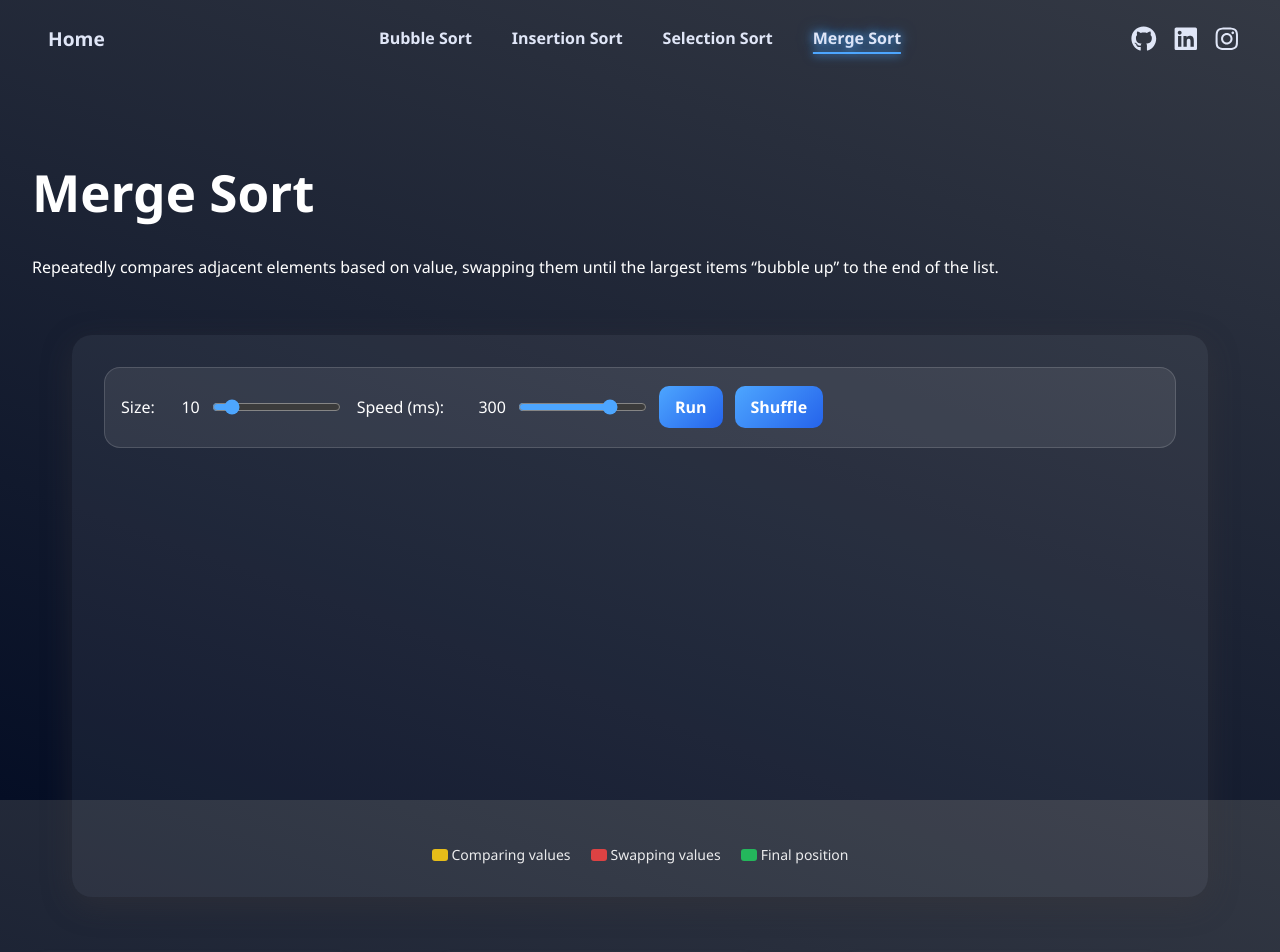
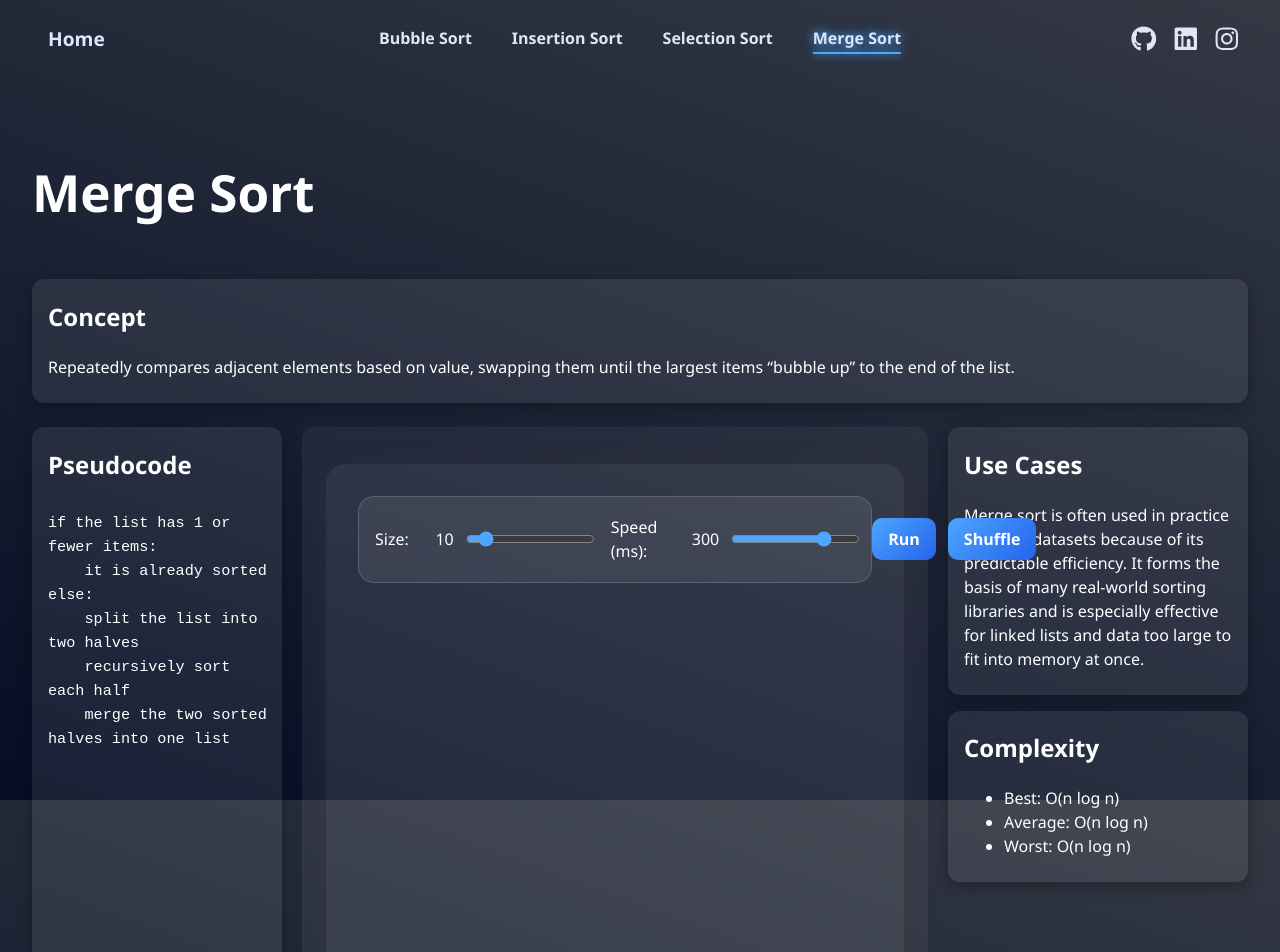
Before and after one commit to masonliiu/fullstack-algorithm-visualizer, a React (Vite) app in the folder frontend/: page /sorting/merge in a window 1280 px wide. Shown: the top 952 px of the page. Built offline with nearby package versions, Linux system fonts and the light colour scheme; no server answers.

Commit message:
merge sort page improvements

```diff
--- a/frontend/src/pages/Sorting/MergeSort.jsx
+++ b/frontend/src/pages/Sorting/MergeSort.jsx
@@ -4,10 +4,54 @@ import "../../styles/AlgorithmLayout.css";
 
 export default function MergeSort() {
     return (
-        <div style={{ padding: "32px", minHeight: "100vh", paddingTop: "130px", color: "white"}}>
+        <div className="algorithm-container">
             <h1>Merge Sort</h1>
-            <p>Repeatedly compares adjacent elements based on value, swapping them until the largest items “bubble up” to the end of the list.</p>
-            <Visualizer algo ="merge" />
+
+            <div className="card concept-card">
+                <h2>Concept</h2>
+                <p>
+                Repeatedly compares adjacent elements based on value, swapping them until the largest items “bubble up” to the end of the list.
+                </p>
+            </div>
+            <div className="algorithm-grid">
+                <div className="card pseudocode-card">
+                    <h2>Pseudocode</h2>
+                    <pre>
+                    {`if the list has 1 or fewer items:
+    it is already sorted
+else:
+    split the list into two halves
+    recursively sort each half
+    merge the two sorted halves into one list`}
+                    </pre>
+                </div>
+
+                <div className="visualizer-wrapper">
+                    <Visualizer algo="merge" />
+                </div>
+
+                <div className="card-stack">
+                    <div className="card use-cases-card">
+                        <h2>Use Cases</h2>
+                        <p>
+                        Merge sort is often used in practice for large datasets because of its predictable efficiency.
+                        It forms the basis of many real-world sorting libraries and is especially effective for linked lists and data too large to fit into memory at once.
+                        </p>
+                    </div>
+
+                    <div className="card">
+                        <h2>Complexity</h2>
+                        <ul>
+                            <li>Best: O(n log n)</li>
+                            <li>Average: O(n log n)</li>
+                            <li>Worst: O(n log n)</li>
+                        </ul>
+                    </div>
+                </div>
+            </div>
+
+            <div className="relatedAlgorithms">
+                <h2>More Sorting Algorithms</h2>
                 <div className="card-grid" style={{ gap: "16px"}}>
                         <AlgorithmCard
                             title="Bubble Sort"
@@ -29,5 +73,6 @@ export default function MergeSort() {
                         />
                 </div>
             </div>
+        </div>
     );
 }
--- a/frontend/src/pages/Sorting/SelectionSort.jsx
+++ b/frontend/src/pages/Sorting/SelectionSort.jsx
@@ -4,11 +4,14 @@ import "../../styles/AlgorithmLayout.css";
 
 export default function SelectionSort() {
     return (
+
         <div style={{ padding: "32px", minHeight: "100vh", paddingTop: "130px", color: "white"}}>
             <h1>Selection Sort</h1>
             <p>Looks through the array to find the smallest value, then swaps it into the first position. Then it finds the next smallest and swaps it into the second position, and so on until sorted.</p>
 
             <Visualizer algo="selection" />
+            <div className="relatedAlgorithms">
+                <h2>More Sorting Algorithms</h2>
                 <div className="card-grid" style={{ gap: "16px"}}>
                         <AlgorithmCard
                             title="Bubble Sort"
@@ -30,5 +33,6 @@ export default function SelectionSort() {
                         />
                 </div>
             </div>
+        </div>
     );
 }
```
Lines whose indentation alone changed are shown as unchanged.
